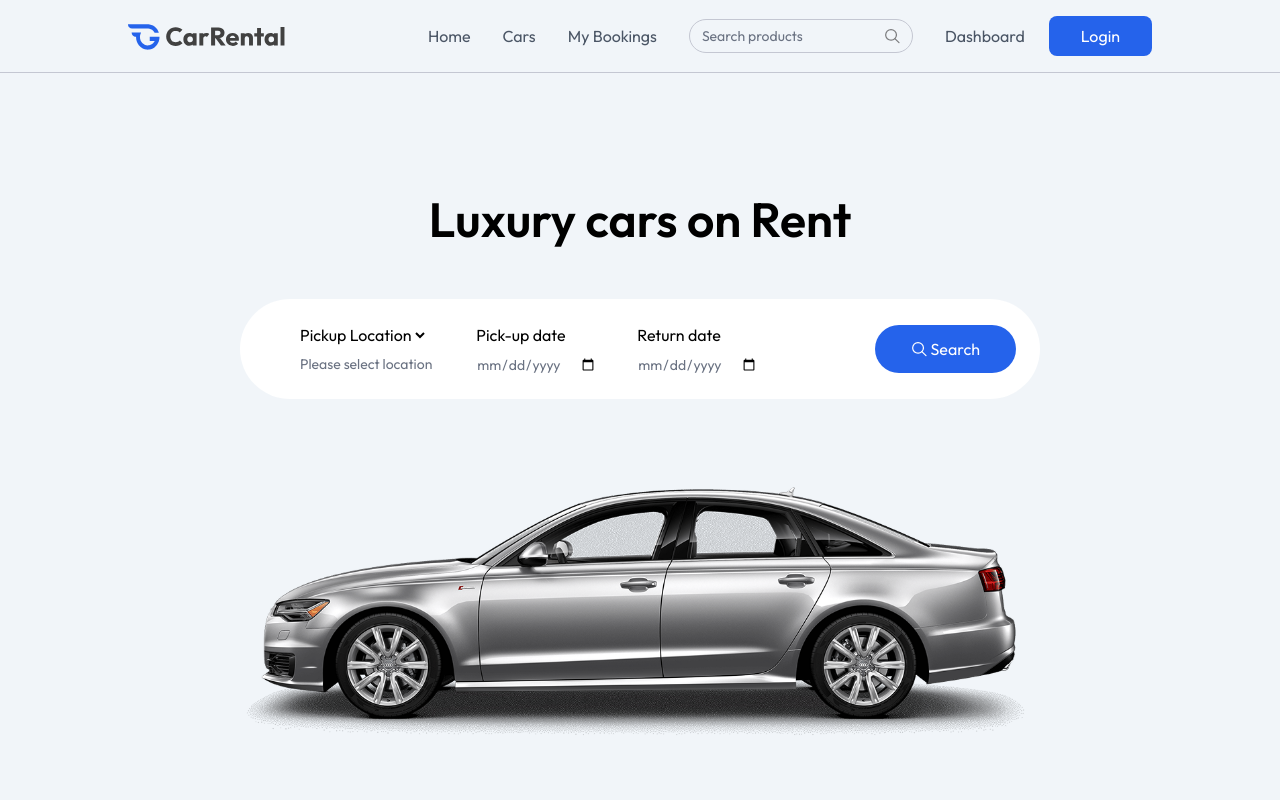
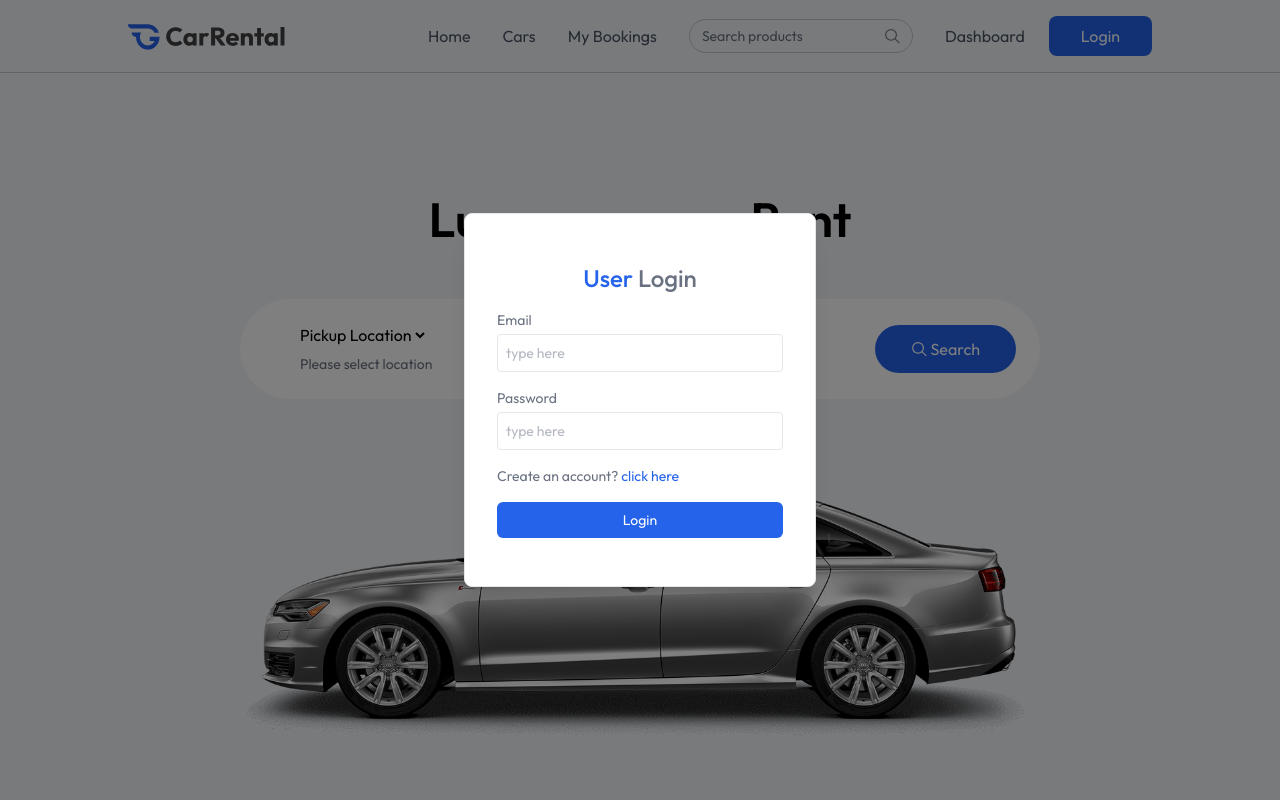
Before and after one commit to Kafoor-Nimas/CarRental, a React (Vite) app in the folder client/: page / in a window 1280 px wide. Both pictures are taken after a click on the button "Login". Shown: the top 800 px of the page. Built offline with nearby package versions, Linux system fonts and the light colour scheme.

Commit message:
Completed login component with the help of brebuilt UI

```diff
--- a/client/src/App.jsx
+++ b/client/src/App.jsx
@@ -11,12 +11,14 @@
 import AddCar from "./pages/owner/AddCar";
 import ManageCars from "./pages/owner/ManageCars";
 import ManageBooking from "./pages/owner/ManageBooking";
+import Login from "./components/Login";
 
 const App = () => {
   const [showLogin, setShowLogin] = useState(false);
   const isOwnerPath = useLocation().pathname.startsWith("/owner");
   return (
     <>
+      {showLogin && <Login setShowLogin={setShowLogin} />}
       {!isOwnerPath && <Navbar setShowLogin={setShowLogin} />}
 
       <Routes>
--- /dev/null
+++ b/client/src/components/Login.jsx
@@ -0,0 +1,90 @@
+import React from "react";
+
+const Login = ({ setShowLogin }) => {
+  const [state, setState] = React.useState("login");
+  const [name, setName] = React.useState("");
+  const [email, setEmail] = React.useState("");
+  const [password, setPassword] = React.useState("");
+
+  const onSubmitHandler = async (e) => {
+    e.preventDefault();
+  };
+  return (
+    <div
+      onClick={() => setShowLogin(false)}
+      className="fixed top-0 bottom-0 left-0 right-0 z-100 flex items-center text-sm text-gray-600 bg-black/50"
+    >
+      <form
+        onSubmit={onSubmitHandler}
+        onClick={(e) => e.stopPropagation()}
+        className="flex flex-col gap-4 m-auto items-start p-8 py-12 w-80 sm:w-[352px] text-gray-500 rounded-lg shadow-xl border border-gray-200 bg-white"
+      >
+        <p className="text-2xl font-medium m-auto">
+          <span className="text-primary">User</span>{" "}
+          {state === "login" ? "Login" : "Sign Up"}
+        </p>
+        {state === "register" && (
+          <div className="w-full">
+            <p>Name</p>
+            <input
+              onChange={(e) => setName(e.target.value)}
+              value={name}
+              placeholder="type here"
+              className="border border-gray-200 rounded w-full p-2 mt-1 outline-primary"
+              type="text"
+              required
+            />
+          </div>
+        )}
+        <div className="w-full ">
+          <p>Email</p>
+          <input
+            onChange={(e) => setEmail(e.target.value)}
+            value={email}
+            placeholder="type here"
+            className="border border-gray-200 rounded w-full p-2 mt-1 outline-primary"
+            type="email"
+            required
+          />
+        </div>
+        <div className="w-full ">
+          <p>Password</p>
+          <input
+            onChange={(e) => setPassword(e.target.value)}
+            value={password}
+            placeholder="type here"
+            className="border border-gray-200 rounded w-full p-2 mt-1 outline-primary"
+            type="password"
+            required
+          />
+        </div>
+        {state === "register" ? (
+          <p>
+            Already have account?{" "}
+            <span
+              onClick={() => setState("login")}
+              className="text-primary cursor-pointer"
+            >
+              click here
+            </span>
+          </p>
+        ) : (
+          <p>
+            Create an account?{" "}
+            <span
+              onClick={() => setState("register")}
+              className="text-primary cursor-pointer"
+            >
+              click here
+            </span>
+          </p>
+        )}
+        <button className="bg-primary hover:bg-blue-800 transition-all text-white w-full py-2 rounded-md cursor-pointer">
+          {state === "register" ? "Create Account" : "Login"}
+        </button>
+      </form>
+    </div>
+  );
+};
+
+export default Login;
```
